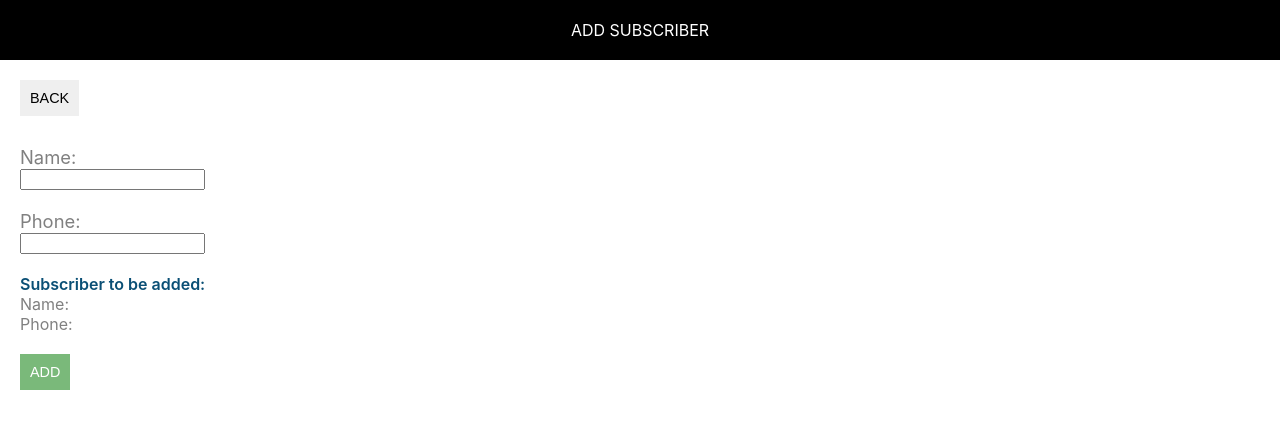
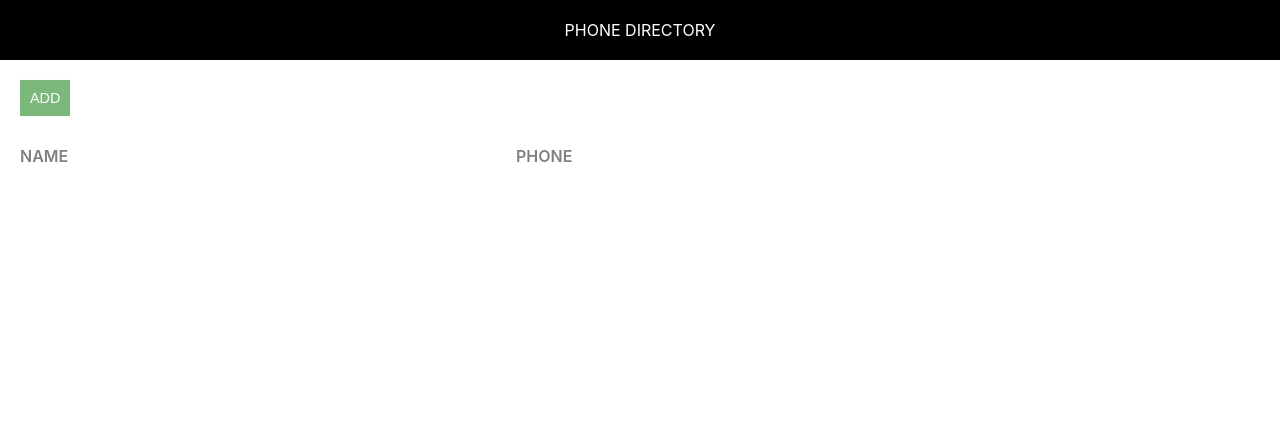
Before and after one commit to Chandrika1302/phone-directory, a React (Create React App) app: page / in a window 1280 px wide. Shown: the top 428 px of the page. Built offline with nearby package versions, Linux system fonts and the light colour scheme.

Commit message:
Added state in ‘AddSubscriber’ and ‘App’ components

```diff
--- a/src/AddSubscriber.js
+++ b/src/AddSubscriber.js
@@ -2,21 +2,37 @@
 import Header from './Header';
 import './AddSubscriber.css';
 class AddSubscriber extends Component{
+    constructor()
+    {
+        super();
+        this.state={
+            id: 0,
+            name: '',
+            phone: ''
+        }
+    }
+    inputChangedHandler = (e) => {
+        const state = this.state;
+        state[e.target.name] = e.target.value;
+        this.setState(state);
+       // console.log(this.state);
+    }
     render(){
+        const {name,phone}=this.state;
         return(
             <div><Header heading="Add Subscriber"/>
             <div className="component-body-container">
                 <button className="custom-btn">Back</button>
                 <form className="subscriber-form">
                     <label htmlFor="name" className="label-control">Name: </label><br/>
-                    <input id="name" type="text" className="iput-control" name="name" /><br/><br/>
+                    <input id="name" type="text" className="iput-control" name="name" onChange={this.inputChangedHandler}/><br/><br/>
                     <label htmlFor="phone" className="label-control">Phone: </label><br/>
-                    <input id="phone " type="text" className="iput-control" name="phone" /><br/><br/>
+                    <input id="phone " type="text" className="iput-control" name="phone" onChange={this.inputChangedHandler}/><br/><br/>
 
                     <div className="subscriber-info-container">
                             <span className="subscriber-to-add-heading">Subscriber to be added: </span><br/>
-                            <span className="subscriber-info">Name: </span><br/>
-                            <span className="subscriber-info">Phone: </span><br/>
+                            <span className="subscriber-info">Name:{name} </span><br/>
+                            <span className="subscriber-info">Phone: {phone}</span><br/>
                     </div>
 
                     <button type="submit" className="custom-btn add-btn">Add</button>
--- a/src/App.js
+++ b/src/App.js
@@ -2,27 +2,31 @@
 import Header from './Header.js';
 import './App.css';
 
+
+// let subscribers = [
+    //   {
+    //     id: 1,
+    //     name: "Shilpa Bhat",
+    //     phone: "8888888888"
+    //   },
+    //   {
+    //     id: 2,
+    //     name: "Srishti Gupta",
+    //     phone: "9999999999"
+    //   }
+    // ];
 class App extends Component {
-  clickHandler (message){
-    alert(message);
-
+  constructor(){
+    super();
+    this.state={
+      subscribersListToShow: []
+    }
 
   }
 
+
+
   render() {
-
-    let subscribers = [
-      {
-        id: 1,
-        name: "Shilpa Bhat",
-        phone: "8888888888"
-      },
-      {
-        id: 2,
-        name: "Srishti Gupta",
-        phone: "9999999999"
-      }
-    ];
 
     return (
       <div>
@@ -36,7 +40,7 @@
           </div>
 
           {
-            subscribers.map(sub => {
+            this.state.subscribersListToShow.map(sub => {
               return <div key={sub.id} className="grid-container">
                 <span className="grid-item">{sub.name}</span>
                 <span className="grid-item">{sub.phone}</span>
--- a/src/index.js
+++ b/src/index.js
@@ -7,7 +7,7 @@
 import './common/common.css';
 ReactDOM.render(
   <React.StrictMode>
-    <AddSubscriber />
+    <App />
   </React.StrictMode>,
   document.getElementById('root')
 );
```
